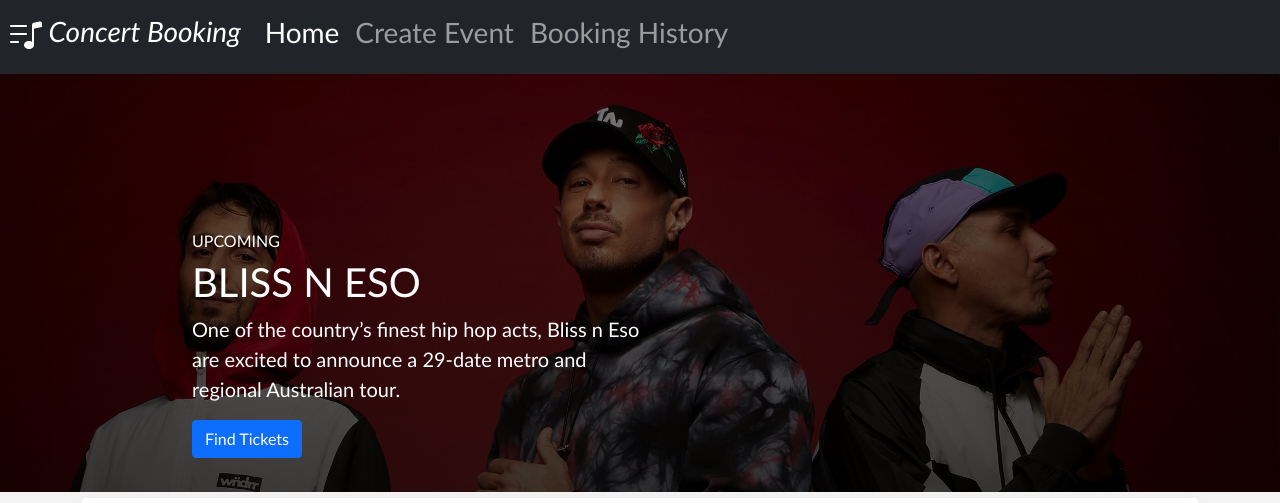
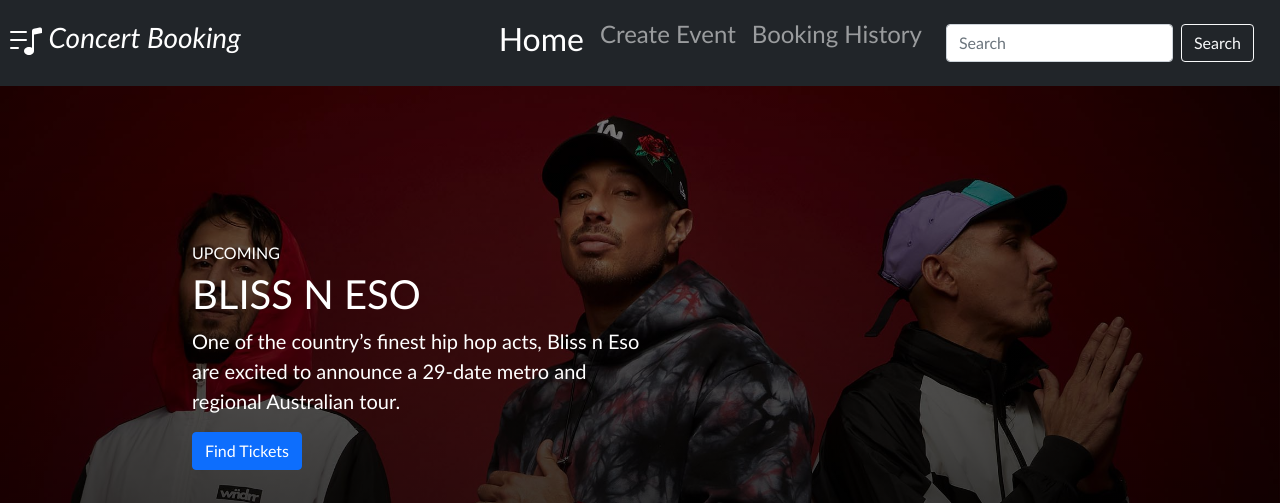
Before and after one commit to jdepe/Concert-booker, a Flask app: page / in a window 1280 px wide. Shown: the top 503 px of the page. Run offline with Flask 2, Linux system fonts and the light colour scheme.

Commit message:
Search Bar

```diff
--- a/concert/templates/base.html
+++ b/concert/templates/base.html
@@ -20,8 +20,11 @@
         <header>
             <nav class="navbar navbar-expand-lg navbar-dark bg-dark">
                 <div class="container-fluid" id="navbarContainer">
+
+                    <!-- Your App Brand and Logo -->
                     <a class="navbar-brand" href="index.html">
-                    <h3><i>
+                    <h3>
+                        <i>
                         <svg xmlns="http://www.w3.org/2000/svg" width="32" height="32" fill="currentColor"
                             class="bi bi-music-note-list" viewBox="0 0 16 16">
                             <path d="M12 13c0 1.105-1.12 2-2.5 2S7 14.105 7 13s1.12-2 2.5-2 2.5.895 2.5 2z" />
@@ -30,20 +33,25 @@
                             <path fill-rule="evenodd"
                             d="M0 11.5a.5.5 0 0 1 .5-.5H4a.5.5 0 0 1 0 1H.5a.5.5 0 0 1-.5-.5zm0-4A.5.5 0 0 1 .5 7H8a.5.5 0 0 1 0 1H.5a.5.5 0 0 1-.5-.5zm0-4A.5.5 0 0 1 .5 3H8a.5.5 0 0 1 0 1H.5a.5.5 0 0 1-.5-.5z" />
                         </svg>
-                        Concert Booking</i></h3>
+                        Concert Booking
+                        </i>
+                    </h3>
                     </a>
+
                     <button class="navbar-toggler" type="button" data-bs-toggle="collapse" data-bs-target="#navbarNav"
                     aria-controls="navbarNav" aria-expanded="false" aria-label="Toggle navigation">
                     <span class="navbar-toggler-icon"></span>
                     </button>
-                    <div class="collapse navbar-collapse" id="navbarNav">
+
+                    <!-- Navbar -->
+                    <div class="collapse navbar-collapse justify-content-end" id="navbarNav">
                         <ul class="navbar-nav">
                             <li class="nav-item">
                             <a class="nav-link active" aria-current="page" href="{{ url_for('main.index') }}">
-                                <h3>Home</h3>
+                                <h2>Home</h2>
                             </a>
                             </li>
-                            <li class="nav-item">
+                            <!-- <li class="nav-item">
                             <a class="nav-link" href="{{ url_for('event.create')}}">
                                 <h3>Create Event</h3>
                             </a>
@@ -52,8 +60,14 @@
                             <a class="nav-link" href="{{url_for('user_history.show')}}">
                                 <h3>Booking History</h3>
                             </a>
-                            </li>
+                            </li>  -->
+                            <a class="nav-item nav-link" href="{{ url_for('event.create')}}"><h4>Create Event</h4></a>
+                            <a class="nav-item nav-link" href="{{url_for('user_history.show')}}"><h4>Booking History</h4></a>
                         </ul>
+                        <form class="d-flex p-3">
+                            <input class="form-control me-2" type="search" placeholder="Search" aria-label="Search">
+                            <button class="btn btn-outline-light" type="submit">Search</button>
+                        </form>
                     </div>
                 </div>
             </nav>
```
Also changed, not shown: concert/views.py (+9 -0 lines).
